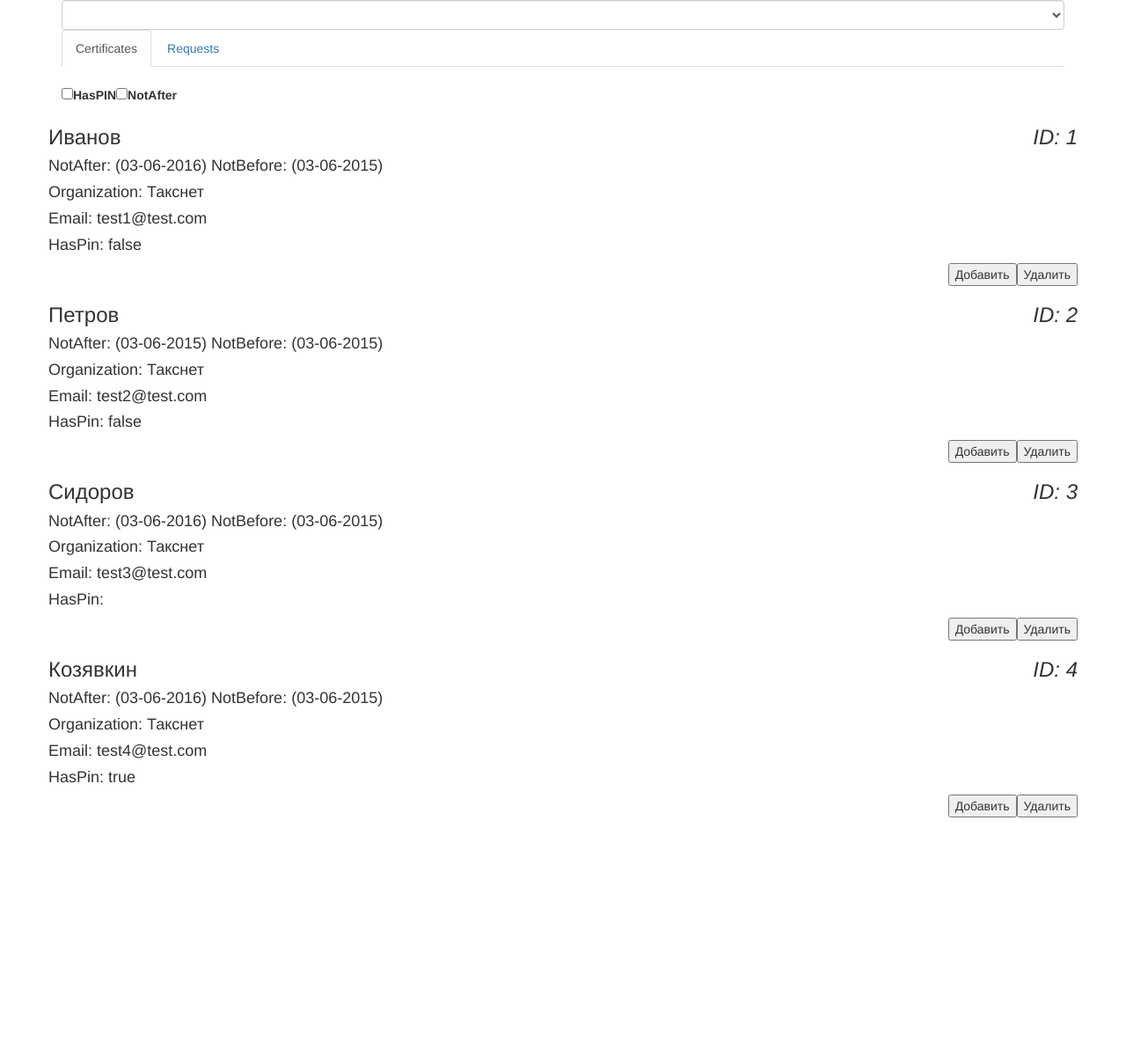
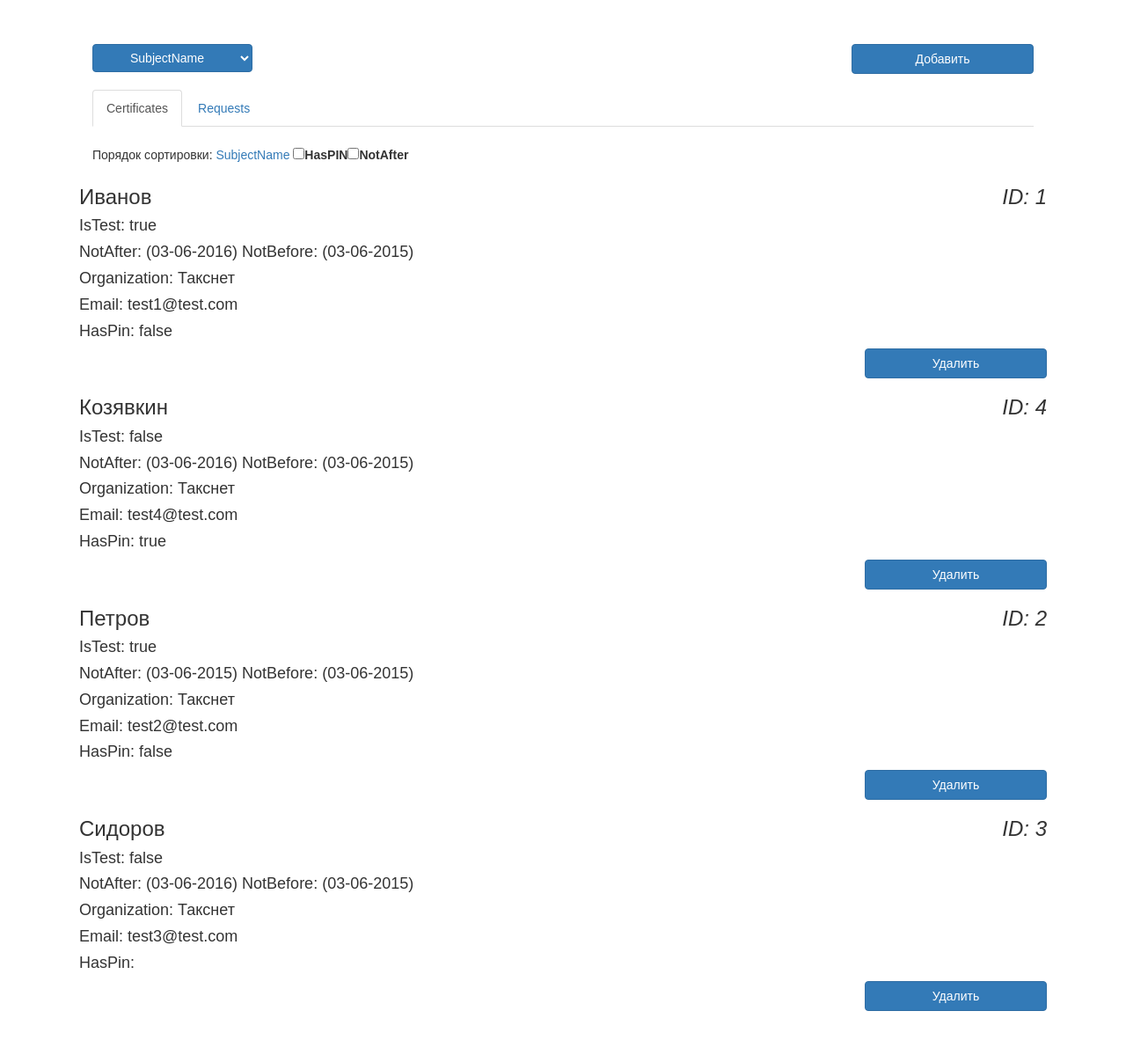
Before and after one commit to moonserk/frontend-test, a PHP site: page /index.php?action=app in a window 1280 px wide. Shown: the whole page at 88% size. Before the commit the page ends 929 px from the top, so only its background shows below. Run offline with PHP 8.4, Linux system fonts and the light colour scheme; lists and menus that the app fills with data are empty.

Commit message:
task finished

```diff
--- /dev/null
+++ b/css/style.css
@@ -0,0 +1,45 @@
+body {
+  font-family: Arial;
+}
+
+button {
+  cursor: pointer;
+}
+
+#popUpMsg-bg {
+  position: absolute;
+  left: 0;
+  right: 0;
+  top: 0;
+  bottom: 0;
+}
+
+#popUpMsg {
+  top: 10%;
+  left: 50%;
+  margin-left: -150px;
+  width: 300px;
+  padding: 10px 5px;
+  background: gray;
+  border-radius: 5px;
+  position: absolute;
+}
+
+#popUpMsg .content {
+  text-align: center;
+  margin-bottom: 10px;
+}
+.ng-invalid.ng-dirty.sel {
+  color: red;
+}
+.ng-valid.ng-dirty.sel {
+  color : green;
+}
+
+.indent {
+    padding: 50px;
+}
+
+.sel {
+  color : white;
+}
--- a/index.php
+++ b/index.php
@@ -46,7 +46,6 @@ $cert1 = array(
         "SubjectName"=>"Козявкин",
         "HasPIN"=>true
     ),
-
 );
 
 $cert2 = array(
@@ -90,11 +89,9 @@ $cert2 = array(
         ),
         "StatusCode"=>1
     ),
-
 );
 
-
-$action = $_GET['action'] ?  $_GET['action'] : false;
+$action = (isset($_GET['action'])) ?  $_GET['action'] : false;
 
 $r = new stdClass();
 if ($action == 'list') {
@@ -114,7 +111,7 @@ if ($action == 'addCertificate') {
     die();
 }
 ?>
-
+<!DOCTYPE html>
 <html ng-app="myApp">
 <head>
     <title>Test</title>
@@ -122,6 +119,7 @@ if ($action == 'addCertificate') {
     <script type="text/javascript" src="js/app.js"></script>
     <script type="text/javascript" src="js/components.js"></script>
     <link rel="stylesheet" type="text/css" href="css/bootstrap.min.css">
+    <link rel="stylesheet" type="text/css" href="css/style.css">
     <script>
         var certificates = '<?php echo json_encode($cert1) ?>';
         var requests = '<?php echo json_encode($cert2) ?>';
@@ -135,17 +133,23 @@ if ($action == 'addCertificate') {
         });
     </script>
 </head>
-<body class="container">
+<body class="container indent">
    <div ng-controller="CertController as sortt">
-        <select ng-model="sortt.sortBy" class="form-control" ng-options="stars for stars in sortt.sort" title="Stars"></select>
+        <div class="pull-right" ng-controller="mainCtrl">
+            <input class="btn btn-primary pull-right" value="Добавить" ng-click="openPopUp()"/>
+            <pop-up-msg></pop-up-msg>
+        </div>
+        <select class="btn btn-primary" ng-model="sortt.sortBy" ng-options="sorts for sorts in sortt.sort" title="Sorts"></select>
+        <br><br>
         <tabs>
           <pane title="Certificates">
             <div ng-controller="CertController as cert">
-                <br><a href ng-click="sortt.sortReverse = !sortt.sortReverse">{{ sortt.sortBy }}</a>
+                <br>Порядок сортировки: <a href ng-click="sortt.sortReverse = !sortt.sortReverse">{{ sortt.sortBy }}</a>
                 <input type="checkbox" ng-model="cert.checkBox.pin"><label>HasPIN</label><input type="checkbox" ng-model="cert.checkBox.after"><label>NotAfter</label>
                 <div class="product row" ng-repeat="certs in cert.people | orderBy : sortt.sortBy:sortt.sortReverse" ng-hide="!certs.HasPIN && cert.checkBox.pin || cert.checkBox.after && cert.dateEq(certs.NotAfter) || !certs.HasPIN && cert.checkBox.pin && cert.checkBox.after && cert.dateEq(certs.NotAfter)">
 
                     <h3>{{certs.SubjectName}}<em class="pull-right">ID: {{certs.CertificateId}}</em>
+                        <h4>IsTest: {{certs.IsTest}}</h4>
                         <h4>NotAfter: ({{certs.NotAfter | date:'dd-MM-yyyy'}})
                             NotBefore: ({{certs.NotBefore | date:'dd-MM-yyyy'}})
                         </h4>
@@ -153,14 +157,13 @@ if ($action == 'addCertificate') {
                     <h4>Organization: {{certs.Organization}}</h4>
                     <h4>Email: {{certs.Email}}</h4>
                     <h4>HasPin: {{certs.HasPIN}}</h4>
-                    <button class="pull-right" ng-click="cert.deleteCert(certs)">Удалить</button>
-                    <button class="pull-right" ng-click="cert.addCert()">Добавить</button>
+                    <input class="btn btn-primary pull-right" value="Удалить" ng-click="cert.deleteCert(certs)" />
                 </div>
             </div>
           </pane>
           <pane title="Requests">
             <div ng-controller="CertController as req">
-                             <br><a href ng-click="sortt.sortReverse = !sortt.sortReverse">{{ sortt.sortBy }}</a>
+                <br>Порядок сортировки: <a href ng-click="sortt.sortReverse = !sortt.sortReverse">{{ sortt.sortBy }}</a>
                 <div class="product row" ng-repeat="reqs in req.requ | orderBy : sortt.sortBy:sortt.sortReverse">
                     <h3>
                         CreationTime: {{reqs.CreationTime | date:'dd-MM-yyyy'}}<em class="pull-right">ID: {{reqs.ID}}</em>
--- a/js/app.js
+++ b/js/app.js
@@ -1,7 +1,35 @@
 (function(){
 	var app = angular.module('myApp', ['components']);
-        app.controller('CertController', function(){
+        app.controller('CertController',['$http', '$scope','$q', function($http,$scope,$q){
+
             this.people = obj1;
+            this.requ = obj2;
+
+            this.delsuccess = false;
+            delsuccessPromise = $q.defer();
+
+            this.sortBy = 'SubjectName';
+            this.sortReverse = false;
+
+            this.sort = {
+                sortByName : 'SubjectName',
+                sortById : 'CertificateId',
+                sortByDate : 'NotBefore',
+                sortByCreationTime : 'CreationTime',
+                sortBySNILS : 'ExtensionData.SNILS'
+            };
+
+            this.checkBox = {
+                pin : false,
+                after : false
+            };
+
+            this.newCert = {};
+
+            $scope.showPopUpMsg = false;
+            $scope.openPopUp = function( ) {
+                $scope.showPopUpMsg = true;
+            }
 
             this.dateEq = function(value){
             	var date = value.replace("000", "");
@@ -15,12 +43,70 @@
             	}
             };
 
-            this.checkBox = {
-       			pin : false,
-       			after : false
-     		};
-        });
-        app.controller('ReqController', function(){
-            this.requ = obj2;
-        });
+            this.rem = function(cert, delsuccess){
+                var x = confirm('Удалить?');
+                if (x && delsuccess) {
+                    for(var key in obj1){
+                        if(cert.CertificateId === obj1[key].CertificateId){
+                            obj1.splice(key, 1);
+                            break;
+                        }
+                    }
+               }
+               delsuccess = false;
+            };
+
+            this.add = function(delsuccess){
+                console.log(delsuccess + "del");
+                if (delsuccess) {
+                    this.people.push(this.newCert);
+                    certificates = JSON.stringify(obj1);
+                    this.newCert = {};
+                }
+                delsuccess = false;
+            };
+
+            this.addCert = function(cert){
+                $http.get('index.php?action=addCertificate').
+                success(function(data){
+                    if (data.success === true) {
+                        delsuccess = true;
+                        delsuccessPromise.resolve(delsuccess);
+                    }
+                    else{
+                        alert(data.success);
+                    }
+                }).
+                error(function(){
+                    alert('Сервер не отвечает');
+                });
+                delsuccess = delsuccessPromise.promise;
+                this.add(delsuccess);
+                certificates = JSON.stringify(obj1);
+                console.log(certificates);
+            };
+
+            this.deleteCert = function(cert){
+
+                $http.get('index.php?action=deleteCertificate').
+                success(function(data){
+                    if (data.success === true) {
+                        delsuccess = true;
+                        delsuccessPromise.resolve(delsuccess);
+                    }
+                    else{
+                        alert(data.success);
+                    }
+                }).
+                error(function(){
+                    alert('Сервер не отвечает');
+                });
+                delsuccess = delsuccessPromise.promise;
+                this.rem(cert ,delsuccess);
+                certificates = JSON.stringify(obj1);
+                console.log(certificates);
+            };
+
+
+        }]);
      })();
--- a/js/components.js
+++ b/js/components.js
@@ -49,4 +49,27 @@ angular.module('components', [])
       replace: true
     };
   })
+
+  .directive('popUpMsg', function(){
+  return {
+    restrict: 'E',
+    scope: false,
+    templateUrl: "popup.html",
+    controller: function($scope) {
+      $scope.closePopUp = function(){
+        $scope.showPopUpMsg = false;
+      }
+    }
+  }
+})
+
+.controller('mainCtrl', function($scope){
+  $scope.showPopUpMsg = false;
+  $scope.openPopUp = function( ) {
+    $scope.showPopUpMsg = true;
+  }
+})
+
+
+
 })();
--- /dev/null
+++ b/popup.html
@@ -0,0 +1,20 @@
+<div id="popUpMsg-bg" ng-show="showPopUpMsg">
+	<div id="popUpMsg">
+		<div class="content">
+		<form name="addForm" ng-submit="addForm.$valid && sortt.addCert()" novalidate>
+			<h4>Введите новый сертификат</h4>
+			<input ng-model="sortt.newCert.CertificateId" type="number" class="form-control sel" placeholder="CertificateID" required/>
+			<input ng-model="sortt.newCert.IsTest" class=" form-control sel" placeholder="IsTest" required/>
+			<input ng-model="sortt.newCert.NotAfter" class=" form-control sel" placeholder="NotAfter" required/>
+			<input ng-model="sortt.newCert.NotBefore" class="form-control sel" placeholder="NotBefore" required/>
+			<input ng-model="sortt.newCert.Organization" class="form-control sel" placeholder="Organization" required/>
+			<input ng-model="sortt.newCert.Email" class="form-control sel" type="email" placeholder="Email" required/>
+			<input ng-model="sortt.newCert.SubjectName" class="form-control sel" placeholder="SubjectName" required/>
+			<input ng-model="sortt.newCert.HasPIN" class="form-control sel" placeholder="HasPIN" required/>
+		<br>
+		<input type="submit" class="btn btn-primary pull-right" value="Добавить" />
+		<input class="btn btn-primary pull-left" value="Выход" ng-click="closePopUp()" />
+	</form>
+	</div>
+</div>
+</div>
```
Also changed, not shown: 1 other file.
